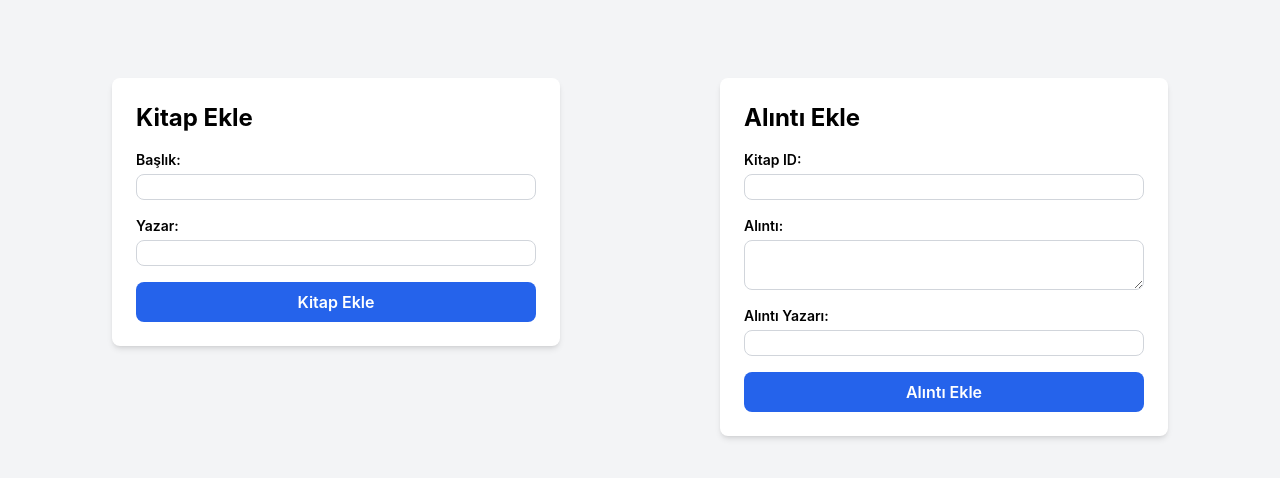
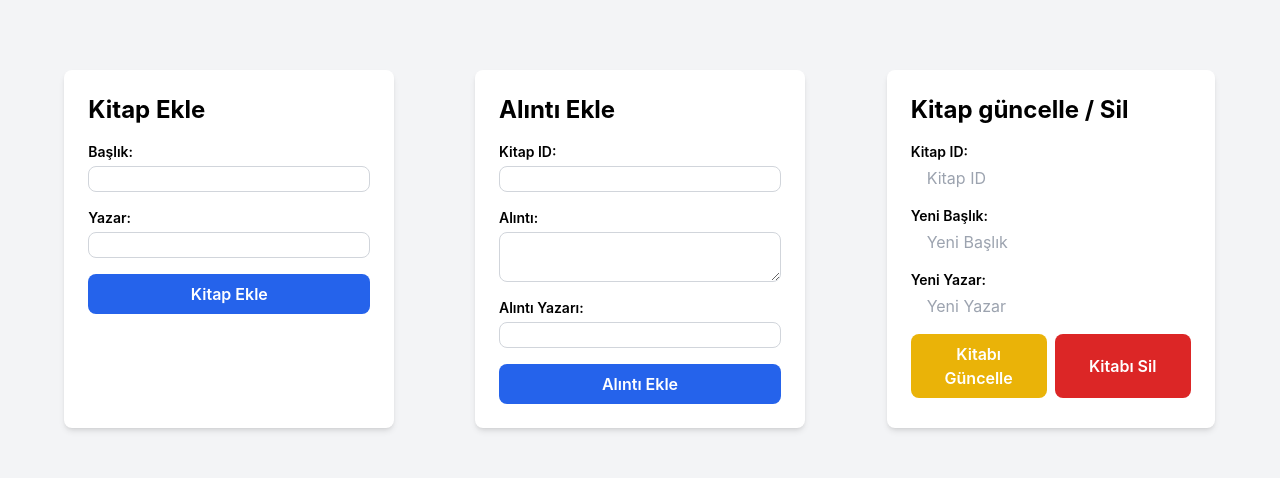
Before and after one commit to ugursay/BookNook, a React (Create React App) app in the folder booknook-frontend/: page / in a window 1280 px wide. Shown: the part 214-692 px from the top of the page. Built offline with nearby package versions, Linux system fonts and the light colour scheme; no server answers.

Commit message:
BookNook

```diff
--- a/booknook-frontend/src/App.js
+++ b/booknook-frontend/src/App.js
@@ -1,6 +1,7 @@
 import React from "react";
 import AddBook from "./components/AddBook";
 import AddQuote from "./components/AddQuote";
+import EditBook from "./components/EditBook";
 import BookQuoteSlider from "./components/BookQuoteSlider";
 
 import "swiper/css";
@@ -19,14 +20,10 @@ function App() {
           </h1>
           <BookQuoteSlider />
 
-          <div className="flex justify-between mt-8">
-            <div className="p-2 w-1/2">
-              <AddBook />
-            </div>
-
-            <div className="p-2 w-1/2">
-              <AddQuote />
-            </div>
+          <div className="grid md:grid-cols-3 gap-4 mt-8">
+            <AddBook />
+            <AddQuote />
+            <EditBook />
           </div>
         </div>
       </div>
--- a/booknook-frontend/src/components/EditBook.js
+++ b/booknook-frontend/src/components/EditBook.js
@@ -1,7 +1,105 @@
-import React from "react";
+import { useState } from "react";
+import axios from "axios";
 
 const EditBook = () => {
-  return <div></div>;
+  const [bookId, setBookId] = useState("");
+  const [title, setTitle] = useState("");
+  const [author, setAuthor] = useState("");
+  const [message, setMessage] = useState("");
+
+  const handleUpdate = async () => {
+    try {
+      const res = await axios.put(`http://localhost:5000/api/books/${bookId}`, {
+        title,
+        author,
+      });
+      setMessage(res.data.message);
+    } catch (error) {
+      console.error("Güncelleme hatası:", error);
+      setMessage("kitap güncellenemedi");
+    }
+  };
+
+  const handleDelete = async () => {
+    try {
+      const res = await axios.delete(
+        `http://localhost:5000/api/books/${bookId}`
+      );
+
+      setMessage(res.data.message);
+    } catch (error) {
+      console.error("Silme hatası", error);
+      setMessage("kitap silinemedi");
+    }
+  };
+
+  return (
+    <div className="max-w-md mx-auto bg-white p-6 rounded-lg shadow-md">
+      <h2 className="text-2xl font-bold mb-4">Kitap güncelle / Sil</h2>
+      {message && <p className="mb-4 text-blue-600 font-semibold">{message}</p>}
+      <div className="mb-4">
+        <label htmlFor="bookId" className="block text-sm font-semibold">
+          Kitap ID:
+        </label>
+        <input
+          id="bookId"
+          type="number"
+          placeholder="Kitap ID"
+          value={bookId}
+          onChange={(e) => {
+            setBookId(e.target.value);
+          }}
+          className="mt-1 block w-full px-4 border-gray-300 rounded-lg"
+        />
+      </div>
+
+      <div className="mb-4">
+        <label htmlFor="title" className="block text-sm font-semibold">
+          Yeni Başlık:
+        </label>
+        <input
+          id="title"
+          type="text"
+          placeholder="Yeni Başlık"
+          value={title}
+          onChange={(e) => {
+            setTitle(e.target.value);
+          }}
+          className="mt-1 block w-full px-4 border-gray-300 rounded-lg"
+        />
+      </div>
+
+      <div className="mb-4">
+        <label htmlFor="author" className="block text-sm font-semibold">
+          Yeni Yazar:
+        </label>
+        <input
+          id="author"
+          type="text"
+          placeholder="Yeni Yazar"
+          value={author}
+          onChange={(e) => {
+            setAuthor(e.target.value);
+          }}
+          className="mt-1 block w-full px-4 border-gray-300 rounded-lg"
+        />
+      </div>
+      <div className="flex gap-2">
+        <button
+          onClick={handleUpdate}
+          className="w-full py-2 px-4 bg-yellow-500 text-white font-semibold rounded-lg hover:bg-yellow-600"
+        >
+          Kitabı Güncelle
+        </button>
+        <button
+          onClick={handleDelete}
+          className="w-full py-2 px-4 bg-red-600 text-white font-semibold rounded-lg hover:bg-red-700"
+        >
+          Kitabı Sil
+        </button>
+      </div>
+    </div>
+  );
 };
 
 export default EditBook;
```
Also changed, not shown: 1 other file (tests, documents, lock files or other folders).
